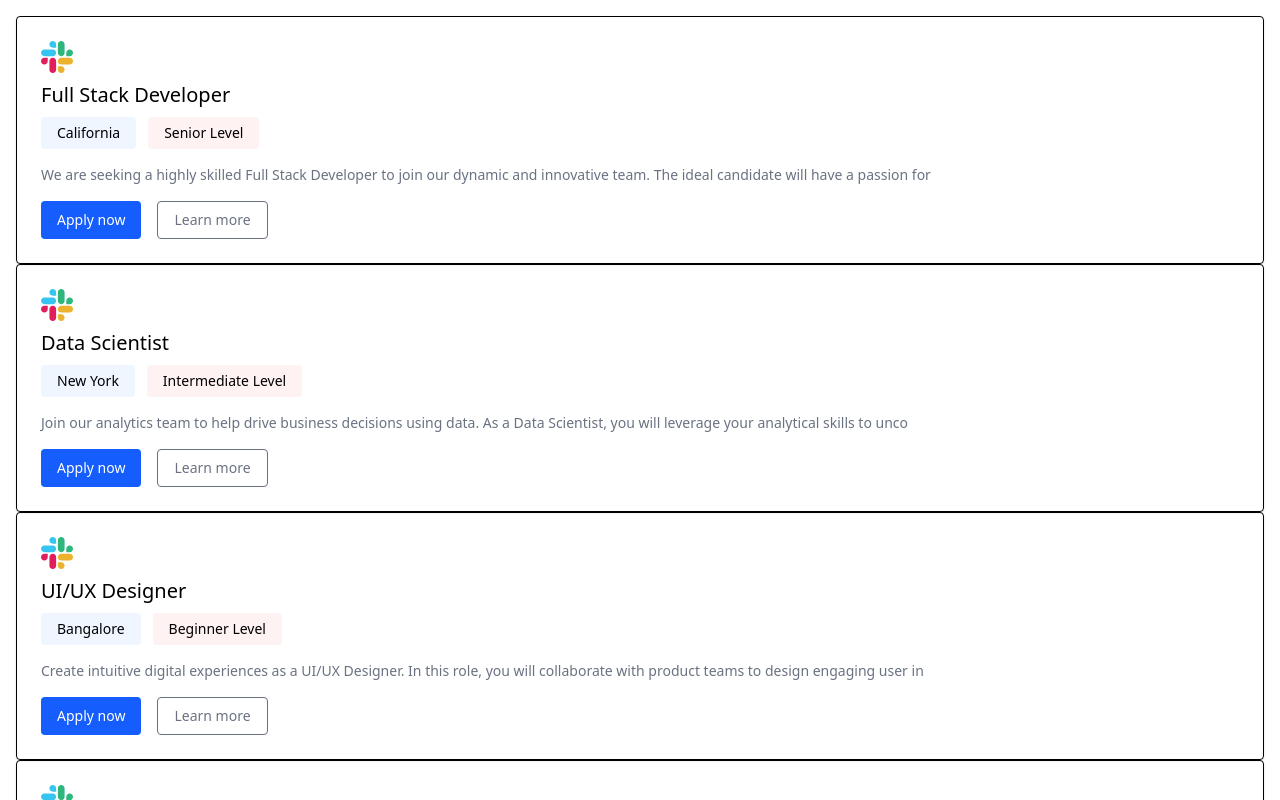
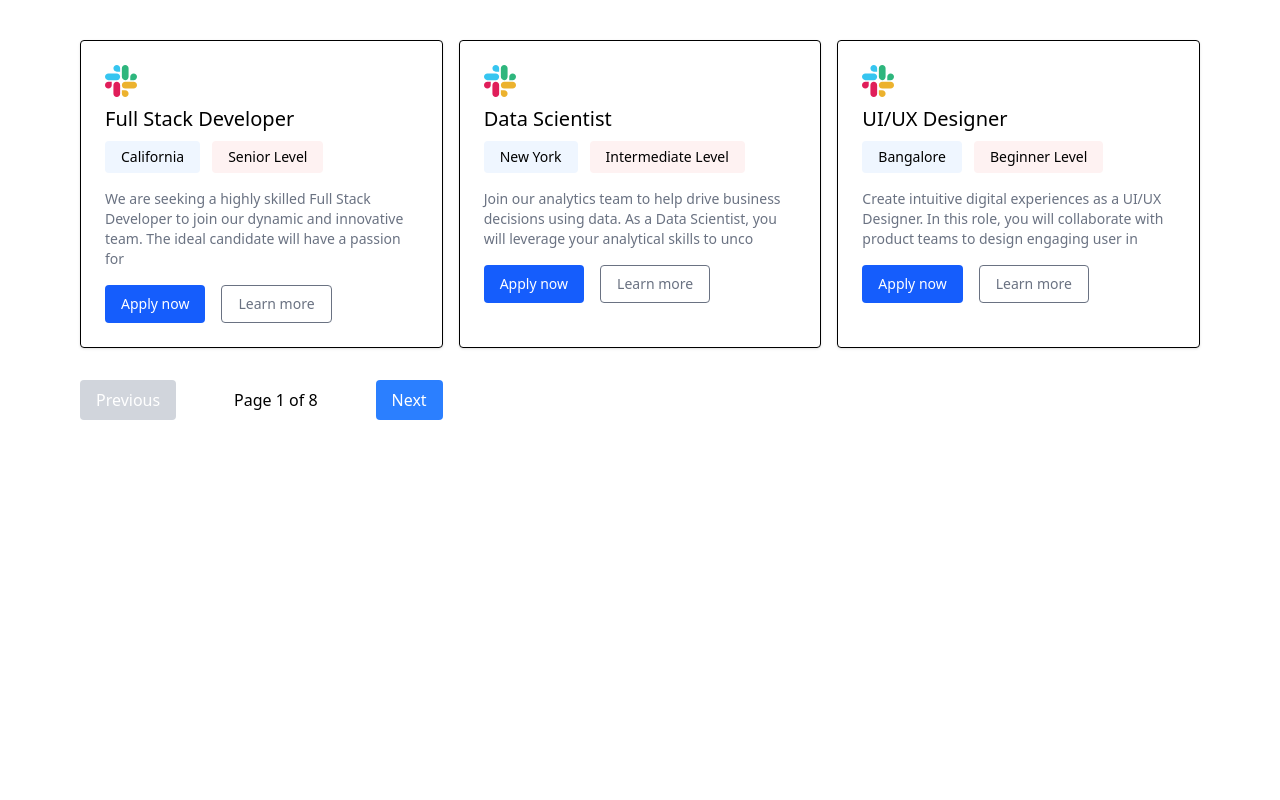
Before and after one commit to MogesBekele/pagination, a React (Vite) app: page / in a window 1280 px wide. Shown: the top 800 px of the page. Built offline with nearby package versions, Linux system fonts and the light colour scheme.

Commit message:
commited

```diff
--- a/src/components/JobsCard.jsx
+++ b/src/components/JobsCard.jsx
@@ -5,7 +5,7 @@ import { assets } from '../assets/assets';
 const JobsCard = ({ job }) => {
   return (
     <div className='border p-6 shadow rounded'>
-      <div className='flex justify-between items-center'>
+      <div className='flex  justify-between items-center'>
         <img className='h-8' src={assets.company_icon} alt="" />
       </div>
       <h4 className='font-medium text-xl mt-2'>{job.title}</h4>
--- a/src/components/Pagination.jsx
+++ b/src/components/Pagination.jsx
@@ -4,7 +4,7 @@ import JobsCard from './JobsCard';
 
 const Pagination = () => {
   const [currentPage, setCurrentPage] = useState(1);
-  const [jobsPerPage, setJobsPerPage] = useState(4);
+  const [jobsPerPage, setJobsPerPage] = useState(3);
   const indexOfLastJob = currentPage * jobsPerPage;
   const indexOfFirstJob = indexOfLastJob - jobsPerPage;
   const currentJobs = jobsData.slice(indexOfFirstJob, indexOfLastJob);
@@ -24,7 +24,7 @@ const Pagination = () => {
   };
 
   return (
-    <div className="container mx-auto p-4">
+    <div className=" mt-10 m-20 grid grid-cols-1 sm:grid-cols-2 xl:grid-cols-3 gap-4">
       {currentJobs.map((job, index) => (
         <JobsCard key={index} job={job} />
       ))}
```
